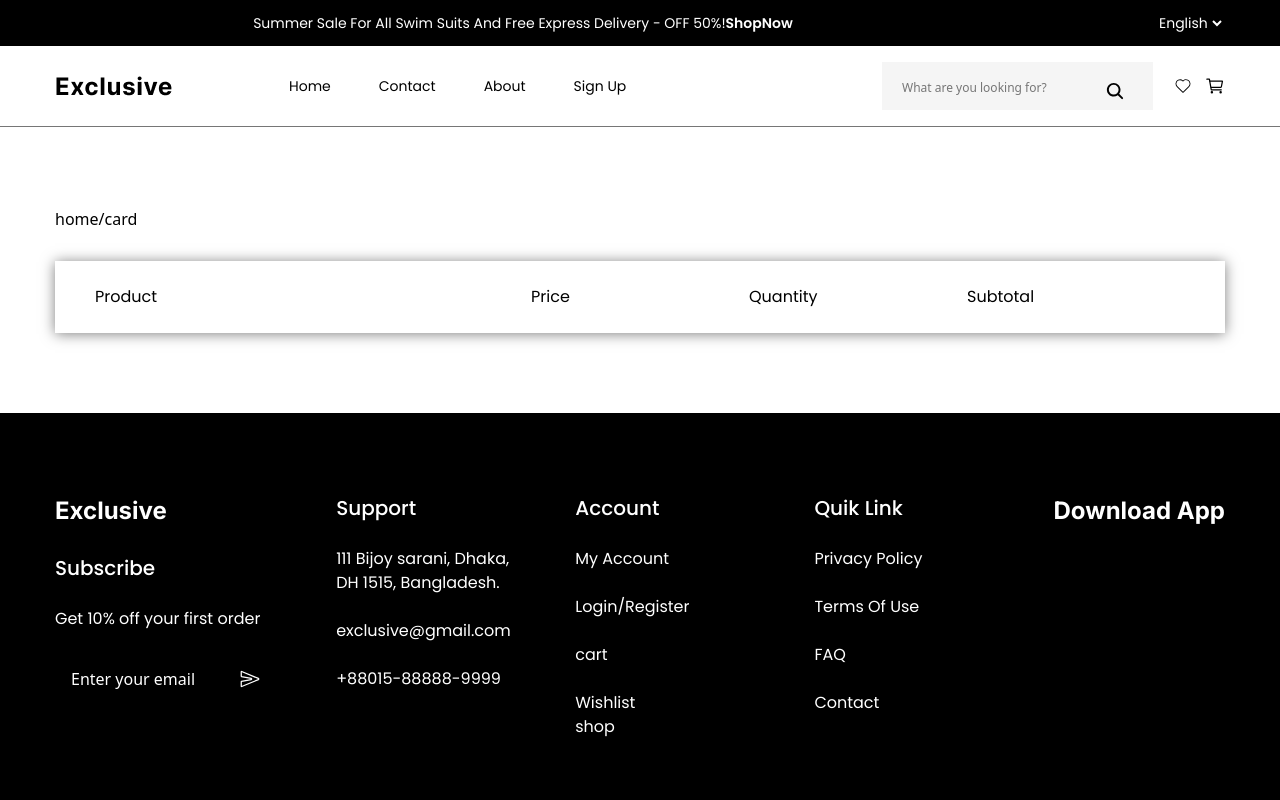
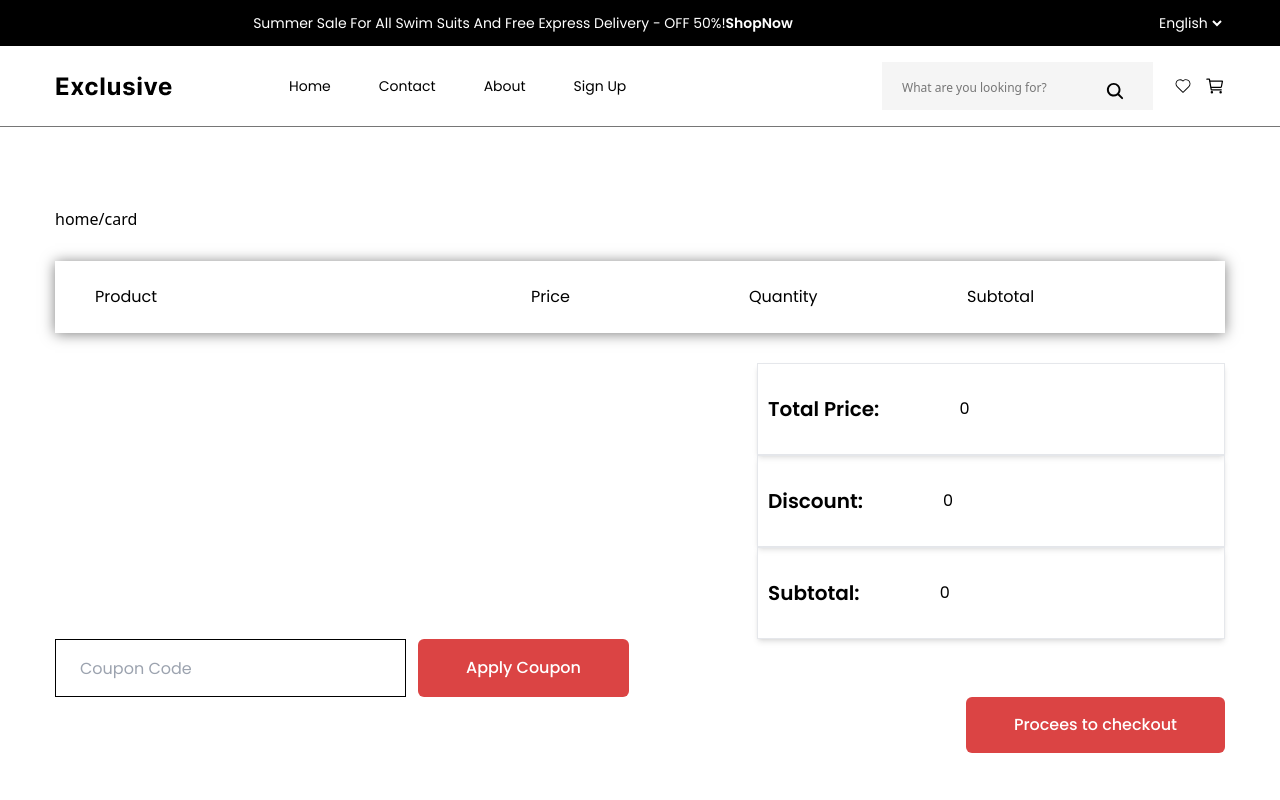
Before and after one commit to mustakin04/Full-Ecommerce, a React (Vite) app in the folder E-Commerce/: page /card in a window 1280 px wide. Shown: the top 800 px of the page. Built offline with nearby package versions, Linux system fonts and the light colour scheme.

Commit message:
CardDetails part calculastion

```diff
--- a/E-Commerce/src/App.jsx
+++ b/E-Commerce/src/App.jsx
@@ -6,6 +6,7 @@ import RootLayout from "./Layout/RootLayout";
 import Shop from "./Pages/Shop";
 import ProductDetails from './Pages/ProductDetails';
 import Card from "./Pages/Card";
+import ChackOut from "./Pages/ChackOut";
 
 function App() {
   const router = createBrowserRouter([
@@ -21,7 +22,8 @@ function App() {
           { path: "productdetails/:id", Component: ProductDetails }, // ✔️ NESTED
         ],
       },
-      {path:"/card", Component:Card}
+      {path:"/card", Component:Card},
+       {path:"/checkout", Component:ChackOut}
     ],
   },
 ]);
--- a/E-Commerce/src/Component/CardDetails.jsx
+++ b/E-Commerce/src/Component/CardDetails.jsx
@@ -1,16 +1,43 @@
 import React, { useState } from "react";
 import Container from "./Container";
-import { useLocation } from "react-router";
+import { Link, useLocation } from "react-router";
 import lcd from "../assets/drees.png";
 import { IoIosArrowUp } from "react-icons/io";
 import { IoIosArrowDown } from "react-icons/io";
-import { useSelector } from "react-redux";
+import { useDispatch, useSelector } from "react-redux";
+import { counterData } from "../Slices/CardSlice";
+import Discount from './Discount';
 
 const CardDetails = () => {
-  const [data,setData]=useState([])
+  let [discount,setDiscount]=useState(0)
+   let [subToatal,setSubTotal]=useState(0)
+  const [coupon,setCupon]=useState()
+  const dispatch=useDispatch()
   const path = useLocation();
   const select=useSelector((state)=>(state.cardData.cardItem))
-  console.log(select,"12")
+  // console.log(select,"12")
+  const handleClick=(index)=>{
+      // console.log(index,"15")
+      dispatch(counterData({id:index ,type:"increment"}))
+  }
+  const handleDcrement=(index)=>{
+     dispatch(counterData({id:index}))
+  }
+  const handleCoupon=()=>{
+    if(coupon==="mustakin"){
+       setDiscount(total*.1)
+    }else{
+      setDiscount(0)
+    }
+  }
+
+   const total=select.reduce((previous,current)=>{
+        // console.log(previous,"24")
+        //  console.log(current,"25")
+         return previous+current.price*current.cardQun
+   },0)
+   const sub=total-discount
+    // setSubTotal(sub)
   return (
     <div className="py-[80px]">
       <Container>
@@ -30,27 +57,67 @@ const CardDetails = () => {
           select.map((item,index)=>
           (<div key={index} className="flex items-center mt-[40px] px-[40px] shadow-md py-[24px]">
           <div className="flex gap-3 items-center w-[40%]">
-            <img src={lcd} alt="" className="w-[54px] h-[54px]" />
+            <img src={item.image} alt="" className="w-[54px] h-[54px]" />
             <p className="font-Poppins font-normal text-[16px]">{item.name}</p>
           </div>
           <div className="w-[20%] font-Poppins font-normal text-[16px]">
-            $659
+            {item.price}
           </div>
           <div className="flex w-[20%]  items-center  ">
            <div className="flex border gap-3 px-2 py-3">
-             <h5>01</h5>
+             <h5>{item.cardQun}</h5>
             <div className="flex flex-col  ">
-              <IoIosArrowUp />
-              <IoIosArrowDown />
+              <IoIosArrowUp onClick={()=>handleClick(index)}/>
+              <IoIosArrowDown onClick={()=>handleDcrement(index)}/>
             </div>
            </div>
 
           </div>
           <div className="w-[20%] font-Poppins font-normal text-[16px]">
-              $560
+              {item.cardQun*item.price}
             </div>
         </div>))
         }
+        <div className="flex justify-end w-full mt-[30px] ">
+          <div className="flex w-[40%]  border shadow-md items-center gap-20 px-[10px] py-[30px]">
+          <p className="font-Poppins font-semibold text-[20px]">Total Price:</p>
+          <p className="font-Poppins font-normal text-[16px]">{total}</p>
+          </div>
+
+        </div>
+         <div className="flex justify-end w-full  ">
+          <div className="flex w-[40%]  border shadow-md items-center gap-20 px-[10px] py-[30px]">
+          <p className="font-Poppins font-semibold text-[20px]">Discount:</p>
+          <p className="font-Poppins font-normal text-[16px] text-black">{discount}</p>
+          </div>
+
+        </div>
+        <div className="flex justify-end w-full  ">
+          <div className="flex w-[40%]  border shadow-md items-center gap-20 px-[10px] py-[30px]">
+          <p className="font-Poppins font-semibold text-[20px]">Subtotal:</p>
+          <p className="font-Poppins font-normal text-[16px] text-black">{sub}</p>
+          </div>
+
+        </div>
+        <div>
+          <div className="w-[50%] gap-3 flex">
+            <input type="text"
+            onChange={(e)=>setCupon(e.target.value)}
+            className="w-[60%] py-[16px] px-[24px] border-[1px] border-black placeholder:font-Poppins
+            placeholder:font-normal placeholder:text-[16px]"
+            placeholder="Coupon Code" />
+            <button className="font-Poppins font-medium text-[16px] text-white bg-[#db4444] text-center
+            py-[16px] px-[48px] rounded-md"
+            onClick={handleCoupon}>Apply Coupon</button>
+          </div>
+          <Link to="/checkout"
+                state={{ sub}}
+           className="flex justify-end">
+            <button className="font-Poppins font-medium text-[16px] text-white py-[16px] px-[48px] bg-[#db4444]
+            text-center rounded-md"
+            >Procees to checkout</button>
+          </Link>
+        </div>
       </Container>
     </div>
   );
--- /dev/null
+++ b/E-Commerce/src/Pages/ChackOut.jsx
@@ -0,0 +1,14 @@
+import React from 'react'
+import { useLocation } from 'react-router'
+
+const ChackOut = () => {
+    const location=useLocation()
+    console.log(location)
+  return (
+    <div className='py-40'>
+        <p> price:{location.state.sub}</p>
+    </div>
+  )
+}
+
+export default ChackOut
--- a/E-Commerce/src/Pages/ProductDetails.jsx
+++ b/E-Commerce/src/Pages/ProductDetails.jsx
@@ -24,7 +24,7 @@ const ProductDetails = () => {
         const response = await axios.get(
           "http://localhost:5000/api/v1/product/getProductlist"
         );
-        console.log(response,"20")
+        // console.log(response,"20")
         setProductData(response.data.data);
       } catch (error) {
         console.log("Error fetching product list:", error);
@@ -42,13 +42,14 @@ const ProductDetails = () => {
     }
   }, [data]);
    const handleCardData=(product)=>{
-    console.log(product,"45")
+    // console.log(product,"45")
         dispatch(cardData(product))
-         const existing = JSON.parse(localStorage.getItem("cardDatas")) || [];
-         existing.push(product);
-        localStorage.setItem("cardDatas",JSON.stringify(existing))
+        //  const existing = JSON.parse(localStorage.getItem("cardDatas")) || [];
+        //  existing.push(product);
+        // localStorage.setItem("cardDatas",JSON.stringify(existing))
+        //   console.log(existing,"52")
+   }
 
-   }
   if(!data){
      return (
       <Container className="mt-[100px] mb-[100px]">
--- a/E-Commerce/src/Slices/CardSlice.js
+++ b/E-Commerce/src/Slices/CardSlice.js
@@ -2,7 +2,7 @@ import { createSlice } from '@reduxjs/toolkit'
 
 
 const initialState = {
-  cardItem:localStorage.getItem("cardDatas")?JSON.parse(localStorage.getItem("cardDatas")) :[],
+  cardItem:localStorage.getItem("cardData")?JSON.parse(localStorage.getItem("cardData")) :[],
 }
 
 export const cardSlice = createSlice({
@@ -10,7 +10,8 @@ export const cardSlice = createSlice({
   initialState,
   reducers: {
     cardData: (state,action) => {
-
+          // console.log(state,"13")
+          // console.log(action,"14")
            const findIndex=state.cardItem.findIndex((item)=> item._id===action.payload._id)
            console.log(findIndex)
           //
@@ -20,13 +21,25 @@ export const cardSlice = createSlice({
           else{
              state.cardItem.push({...action.payload,cardQun:1})
           }
+          localStorage.setItem("cardData",JSON.stringify(state.cardItem))
     },
+
+      counterData:(state,action)=>{
+         console.log(state)
+          console.log(action)
+          if(action.payload.type==="increment"){
+            state.cardItem[action.payload.id].cardQun++
+          }else{
+            state.cardItem[action.payload.id].cardQun--
+          }
+      }
+
 
 
   },
 })
 
 // Action creators are generated for each case reducer function
-export const { cardData } = cardSlice.actions
+export const { cardData ,counterData} = cardSlice.actions
 
 export default cardSlice.reducer
```
